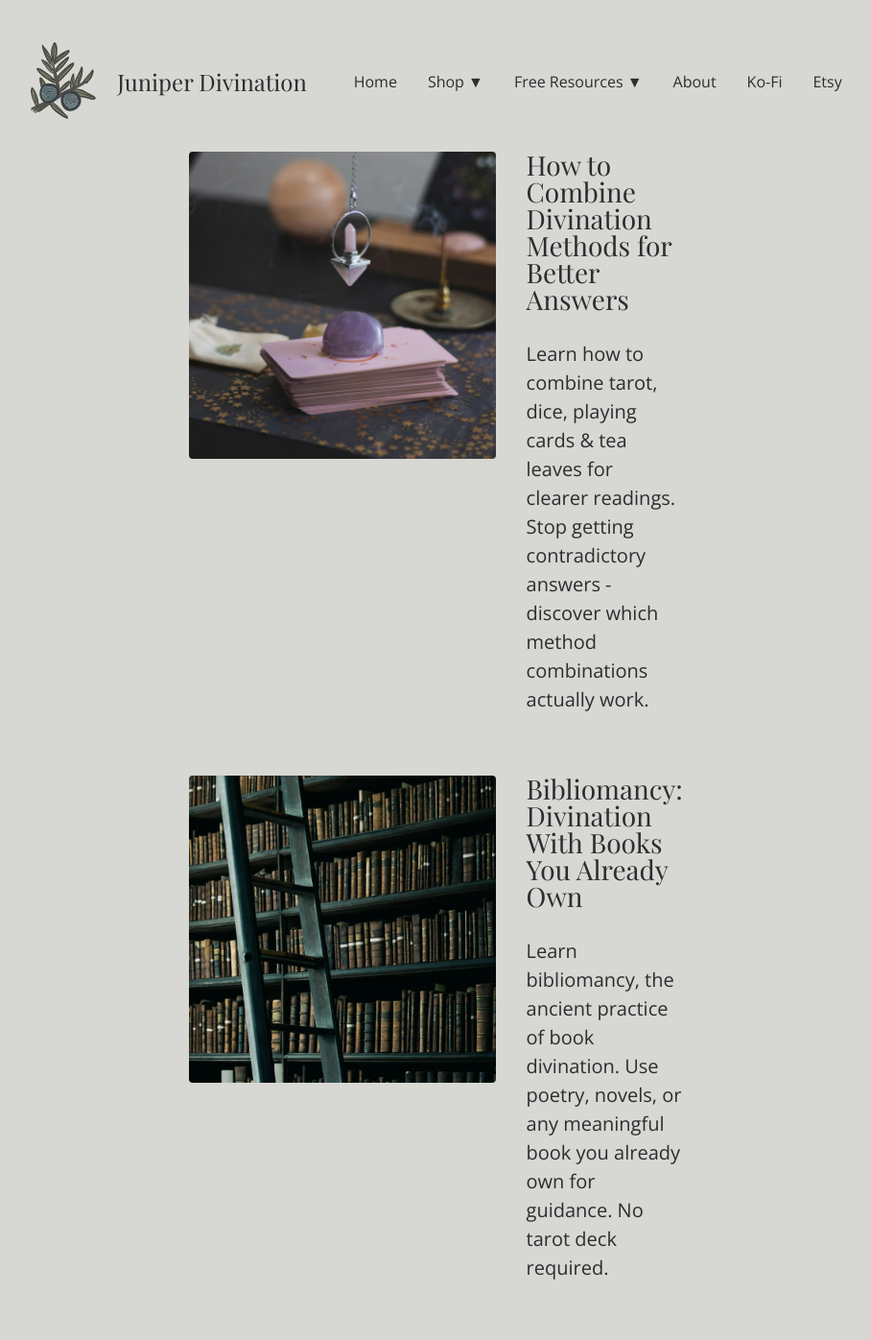
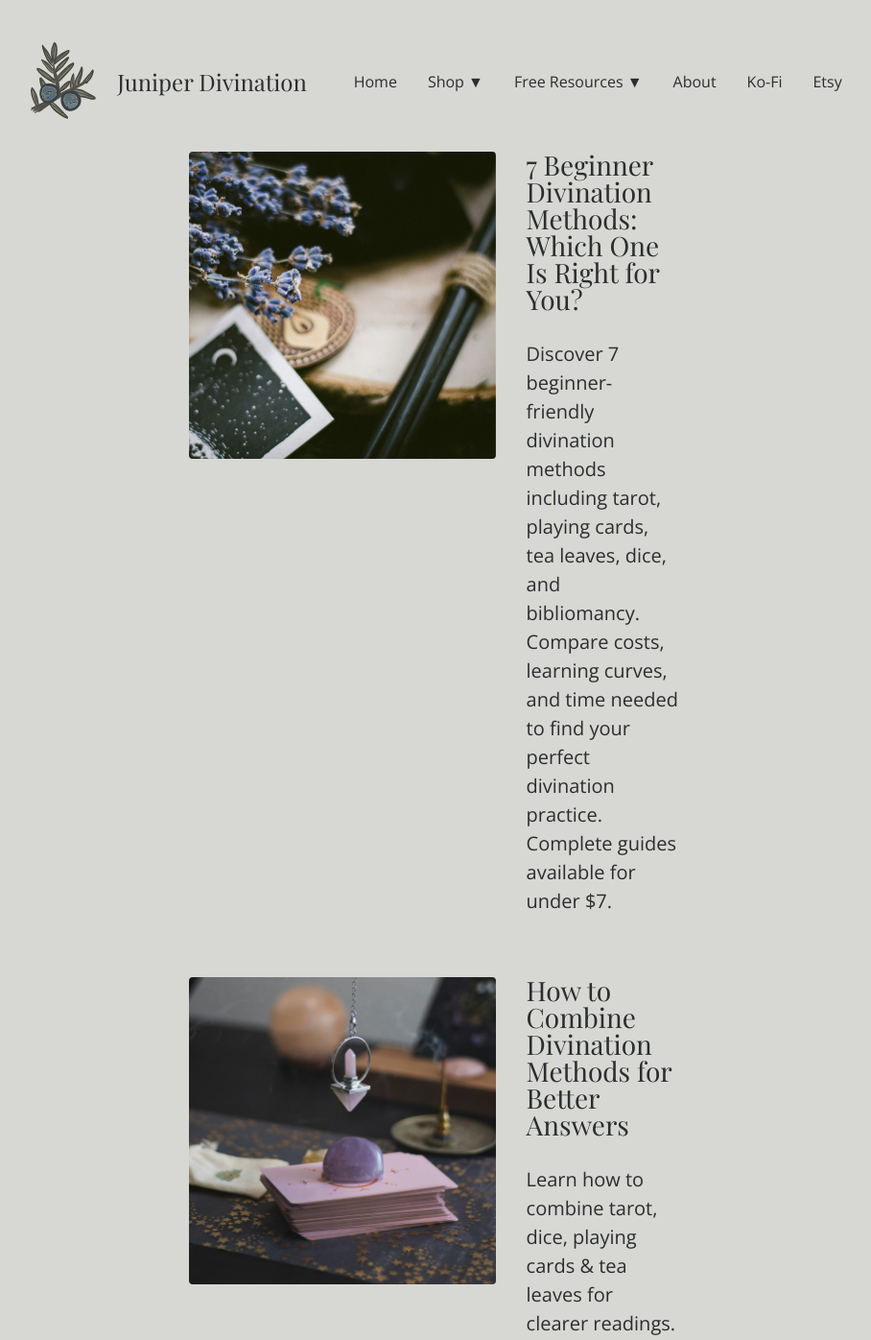
Before and after one commit to arabellas-craft/arabellas-craft.github.io, a Jekyll site: the page built from articles.markdown, in a window 1280 px wide, cut to the strip 0-1396 px from the top of the page. Shown: the whole strip at 96% size, without its empty margins (188-1096 px from the left). Built offline with Jekyll 4.4.1, drawn with Linux system fonts in a browser that asks for light colours; some web fonts are replaced; some of the changed lines change nothing that is shown.

Commit message:
divination methods

```diff
--- /dev/null
+++ b/_posts/2025-11-27-choosing-a-divination-method.md
@@ -0,0 +1,161 @@
+---
+layout: article
+title: "7 Beginner Divination Methods: Which One Is Right for You?"
+date: 2025-11-27 12:51:01 -0700
+tag: article
+short-description: "Discover 7 beginner-friendly divination methods including tarot, playing cards, tea leaves, dice, and bibliomancy. Compare costs, learning curves, and time needed to find your perfect divination practice. Complete guides available for under $7."
+img: "divination-methods-for-beginners.jpg"
+permalink: beginner-divination-methods-guide
+---
+
+Want to start reading cards or tea leaves but don't know where to begin? You don't need expensive tools or special training. A regular deck of cards works. So does a book you already own. This guide breaks down seven divination methods for beginners so you can pick one and actually start.
+
+## 1. Tarot Cards
+
+**What it is:** 78 cards split into Major Arcana (big life lessons) and Minor Arcana (daily situations). Each card has symbolic imagery that tells a story.
+
+**Best for:** Deep dives into complicated situations and big decisions. Works well when you need to understand multiple angles of a problem.
+
+**Time needed:** 15-30 minutes
+
+**Learning curve:** Moderate. You'll learn 78 card meanings, but illustrated decks make this easier because you can read the pictures. The Rider-Waite-Smith deck is designed for visual interpretation.
+
+**Cost to start:** $25-60 for a deck ([Rider-Waite-Smith](https://bookshop.org/a/84772/9780913866139) is the beginner standard), or start with an at-home [printable version of the deck](https://ko-fi.com/s/5f1138f832?utm_source=website) for $1.99
+
+**Try it if:** You want serious depth and don't mind studying. Tarot handles complexity better than most methods, and it grows with you as your skill develops.
+
+**Guides available:** [Learn Tarot](https://ko-fi.com/s/8f56e7fcd8?utm_source=website) for 99¢, and [Beyond the Little White Book: A Zine for Tarot Interpretation and Intuitive Reading for Beginners](https://ko-fi.com/s/f24c63dba8?utm_source=website) for 99¢
+
+## 2. Playing Card Divination (Cartomancy)
+
+**What it is:** Regular playing cards for readings. Hearts connect to emotions, diamonds to money and career, clubs to action and goals, spades to challenges and change. Card numbers carry symbolic weight.
+
+**Best for:** Understanding relationships and situations without buying special decks. Good for travel since you can carry cards anywhere.
+
+**Time needed:** 10-20 minutes
+
+**Learning curve:** Moderate. You'll learn 52 cards instead of 78. The structure mirrors tarot but feels more accessible to some people.
+
+**Cost to start:** $0 if you own cards
+
+**Try it if:** You want tarot-style depth but prefer working with familiar objects. Playing card divination has centuries of history behind it.
+
+**Guide available:** [Shuffle, Draw, Discover: Read Your Fate with Playing Cards](https://ko-fi.com/s/95f9c29692?utm_source=website) for 99¢
+
+## 3. Tea Leaf Reading (Tasseography)
+
+**What it is:** Drink loose leaf tea from a light-colored cup, swirl the remaining leaves, flip the cup over, then read the symbols formed by the leaves
+
+**Best for:** Building intuition and symbol-reading skills. The process itself is meditative.
+
+**Time needed:** 15-25 minutes (includes drinking the tea)
+
+**Learning curve:** Moderate to Advanced. Success depends on your ability to spot patterns and trust what you see. Some people take to it naturally; others need more practice.
+
+**Cost to start:** $5-10 for loose tea and a white or light-colored cup with sloping sides
+
+**Try it if:** You trust your gut and like working with symbols. Tea leaf reading rewards patience and gets easier with repetition.
+
+**Guide available:** [Brewing Insights: Tea Leaf Reading Zine for Beginners](https://ko-fi.com/s/16c793f6af?utm_source=website) for 99¢
+
+## 4. Dice Divination
+
+**What it is:** Roll three six-sided dice into a circle. Add up the numbers. Look up what that total means. The system comes from Victorian fortune-telling traditions.
+
+**Best for:** Fast answers to specific questions. Works well for yes/no decisions or when you need quick guidance.
+
+**Time needed:** 2-5 minutes
+
+**Learning curve:** Easy. Learn what numbers 3 through 18 mean, roll your dice, read the meaning.
+
+**Cost to start:** $0 if you have dice
+
+**Try it if:** You want quick clarity without memorizing complex symbol systems. Dice divination is straightforward.
+
+**Guide available:** [Three Dice Destiny: Learn How to Tell Fortunes with Dice ](https://ko-fi.com/s/ff7d47ded3?utm_source=website) for 99¢
+
+## 5. Bibliomancy
+
+**What it is:** Hold your question in mind, open a book to a random page, read the passage. The words provide perspective on your situation. Ancient practice used with sacred texts, poetry, and philosophy.
+
+**Best for:** People who think in words and love books. Works especially well for questions about meaning and direction rather than practical details.
+
+**Time needed:** 5-10 minutes
+
+**Learning curve:** Easy to Moderate. The mechanics are simple—anyone can open a book. Reading passages metaphorically takes more practice.
+
+**Cost to start:** $0—poetry collections, philosophy books, and novels you already own all work
+
+**Try it if:** You're a reader who connects deeply with written words. The best books for bibliomancy have layered meanings you can read multiple ways.
+
+**eBook available:** [Bibliomancy: The Complete Guide](https://ko-fi.com/s/71bb6a9240?utm_source=website) for $1.99
+
+## 6. Charm Casting
+
+**What it is:** Throw small objects (charms, stones, coins) onto a cloth, read where they land
+
+**Best for:** Visual thinkers who like building their own systems
+
+**Time needed:** 10-20 minutes
+
+**Learning curve:** Moderate—you assign meanings to objects and learn position reading
+
+**Cost to start:** $5-15 for small objects (or free if you use what you have)
+
+**Try it if:** You like hands-on work and want to create something uniquely yours.
+
+## 7. Pendulum Reading
+
+**What it is:** Weighted object on a string swings to answer yes/no questions
+
+**Best for:** Simple questions and energy work
+
+**Time needed:** 5-10 minutes
+
+**Learning curve:** Easy—learn swing patterns, ask questions, watch
+
+**Cost to start:** $0-15 (make one from a necklace or buy one)
+
+**Try it if:** You want the simplest method possible.
+
+## Quick Comparison
+
+| Method | Time | Cost | Difficulty | Best For |
+|--------|------|------|------------|----------|
+| Tarot | 15-30 min | $25-60 | Moderate | Deep insight |
+| Playing Cards | 10-20 min | $0 | Moderate | Situations |
+| Tea Leaves | 15-25 min | $5-10 | Advanced | Intuition |
+| Dice | 2-5 min | $0 | Easy | Quick answers |
+| Bibliomancy | 5-10 min | $0 | Easy-Moderate | Wisdom |
+| Charm Casting | 10-20 min | $5-15 | Moderate | Visual learning |
+| Pendulum | 5-10 min | $0-15 | Easy | Yes/No |
+
+## How to Choose
+
+Pick based on what you actually need:
+
+**Fast answers:** Dice or pendulum
+
+**Learning a whole system:** Tarot or playing cards
+
+**Strong intuition:** Tea leaves or charm casting
+
+**Book person:** Bibliomancy
+
+**No money to spend:** Dice, playing cards, bibliomancy, or DIY pendulum
+
+You can mix methods. Use tarot for big decisions, dice for quick confirmation. Or start with bibliomancy for perspective, then pull tarot cards for specific steps.
+
+## Start Here
+
+I wrote complete guides for five methods:
+
+- [Learn Tarot](https://ko-fi.com/s/8f56e7fcd8?utm_source=website) for 99¢, and [Beyond the Little White Book: A Zine for Tarot Interpretation and Intuitive Reading for Beginners](https://ko-fi.com/s/f24c63dba8?utm_source=website) for 99¢
+- [Shuffle, Draw, Discover: Playing card divination](https://ko-fi.com/s/95f9c29692?utm_source=website) ($0.99)
+- [Brewing Insights: Tea leaf reading](https://ko-fi.com/s/16c793f6af?utm_source=website) ($0.99)
+- [Three Dice Destiny: Dice divination](https://ko-fi.com/s/ff7d47ded3?utm_source=website) ($0.99)
+- [Bibliomancy: The Complete Guide](https://ko-fi.com/s/71bb6a9240?utm_source=website) ($1.99)
+
+All five guides cost under $7 total at [ko-fi/juniperdivination](https://ko-fi.com/juniperdivination?utm_source=website)
+
+The best divination method is whichever one you'll use. Pick what calls to you. You can learn others later. Each method teaches something different about reading symbols and trusting your instincts.
--- a/_sass/_general.scss
+++ b/_sass/_general.scss
@@ -154,6 +154,29 @@ main {
     font-family: 'Playfair Display', serif;
     font-size: 1.75rem;
     margin-bottom: 0.75rem;
+  }
+
+  table, th, td {
+  border: 1px solid $black;
+  }
+
+  table {
+    width: 100%;
+    margin-bottom: 2rem 0;
+  }
+
+  th {
+    font-size: 1.25rem;
+    line-height: 1.5rem;
+    font-weight: bold;
+    text-align: left;
+    padding: 0.25rem;
+  }
+
+  td {
+    font-size: 1.05rem;
+    line-height: 1.5rem;
+    padding: 0.25rem;
   }
 
   p, li {
```
Also changed, not shown: assets/img/article/divination-methods-for-beginners.jpg (added).
